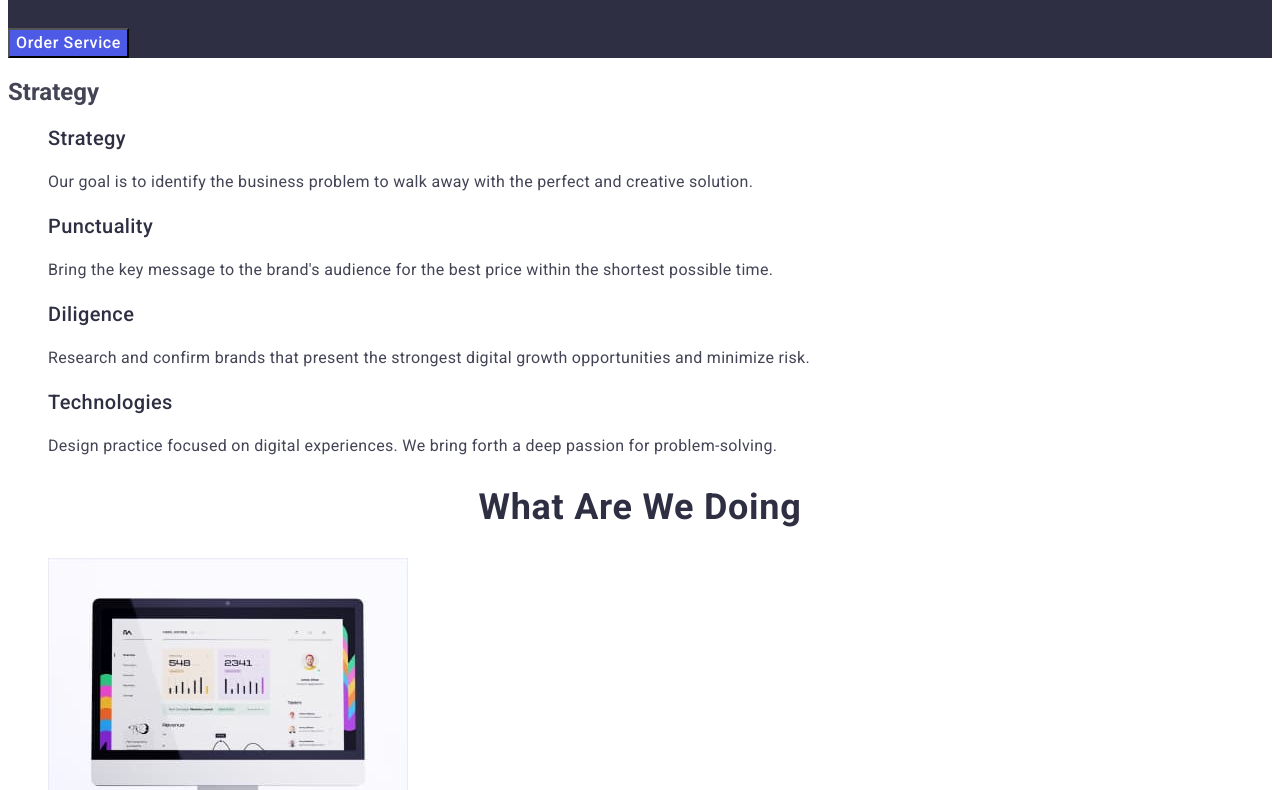
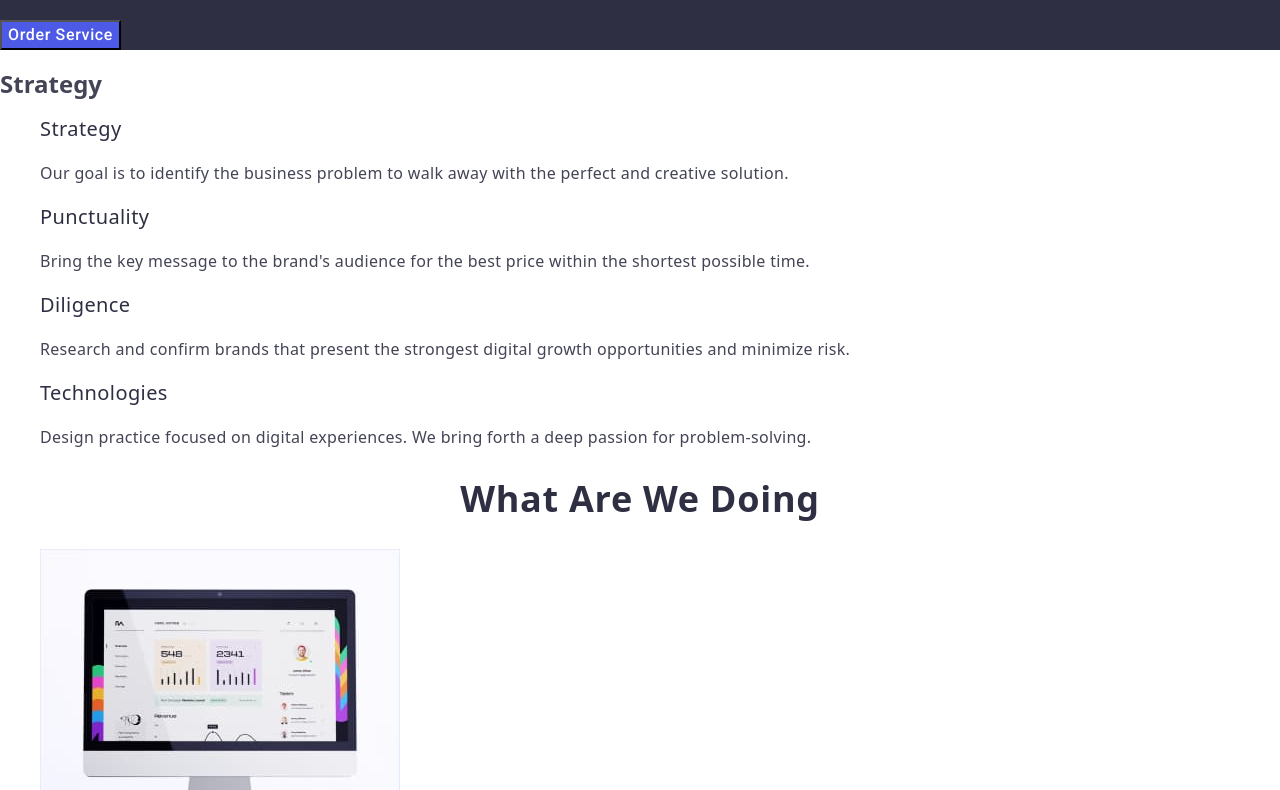
Before and after one commit to KasiaGrabska/goit-markup-hw-03, a plain HTML site: page index.html in a window 1280 px wide. Shown: the part 306-1096 px from the top of the page. Drawn offline with nearby package versions, Linux system fonts and the light colour scheme.

Commit message:
changes 1

```diff
--- a/index.html
+++ b/index.html
@@ -8,6 +8,7 @@
     <link rel="preconnect" href="https://fonts.googleapis.com">
     <link rel="preconnect" href="https://fonts.gstatic.com" crossorigin>
     <link href="https://fonts.googleapis.com/css2?family=Raleway:wght@800&family=Roboto:wght@400;500;700;900&display=swap" rel="stylesheet">
+    <link rel="stylesheet" href="https://cdnjs.cloudflare.com/ajax/libs/modern-normalize/1.0.0/modern-normalize.min.css">
 </head>
 <body>
     <header>
```
Also changed, not shown: portfolio.html (+1 -0 lines).
